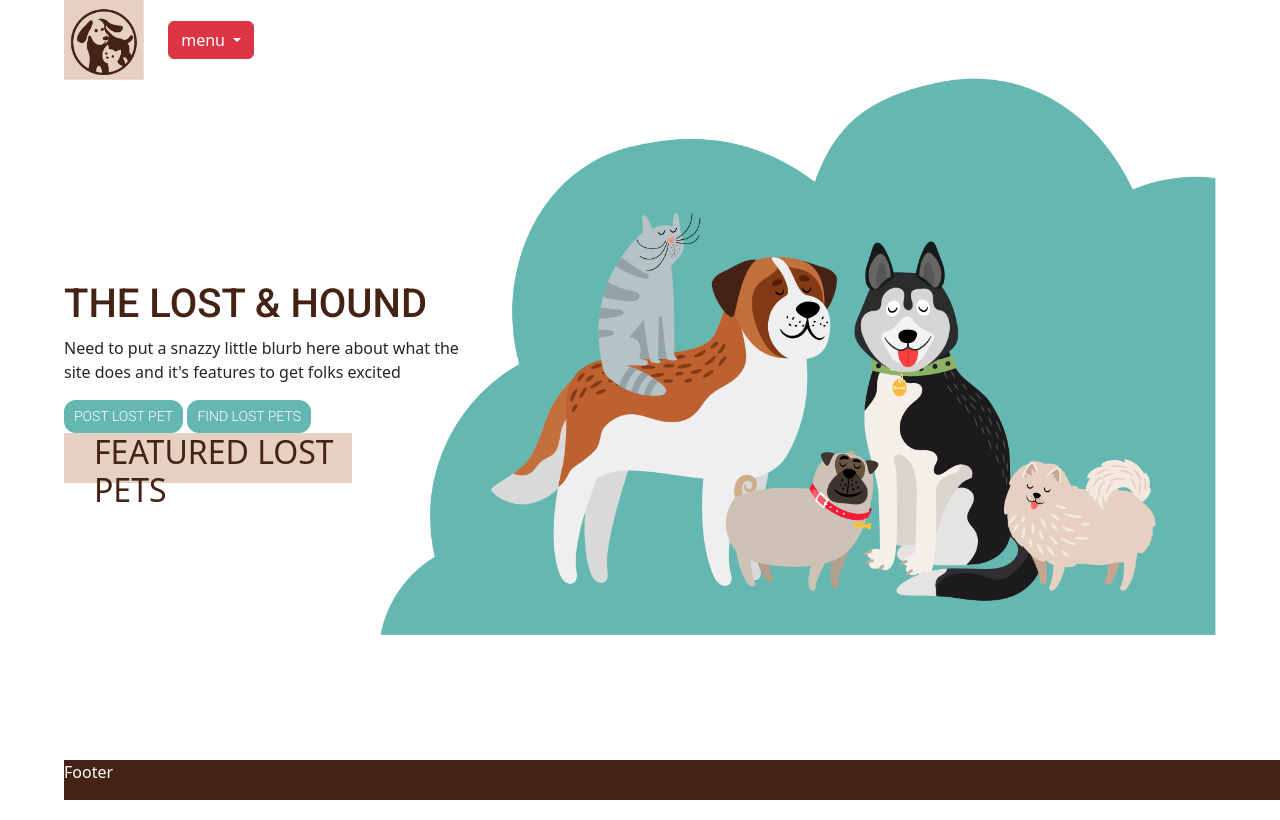
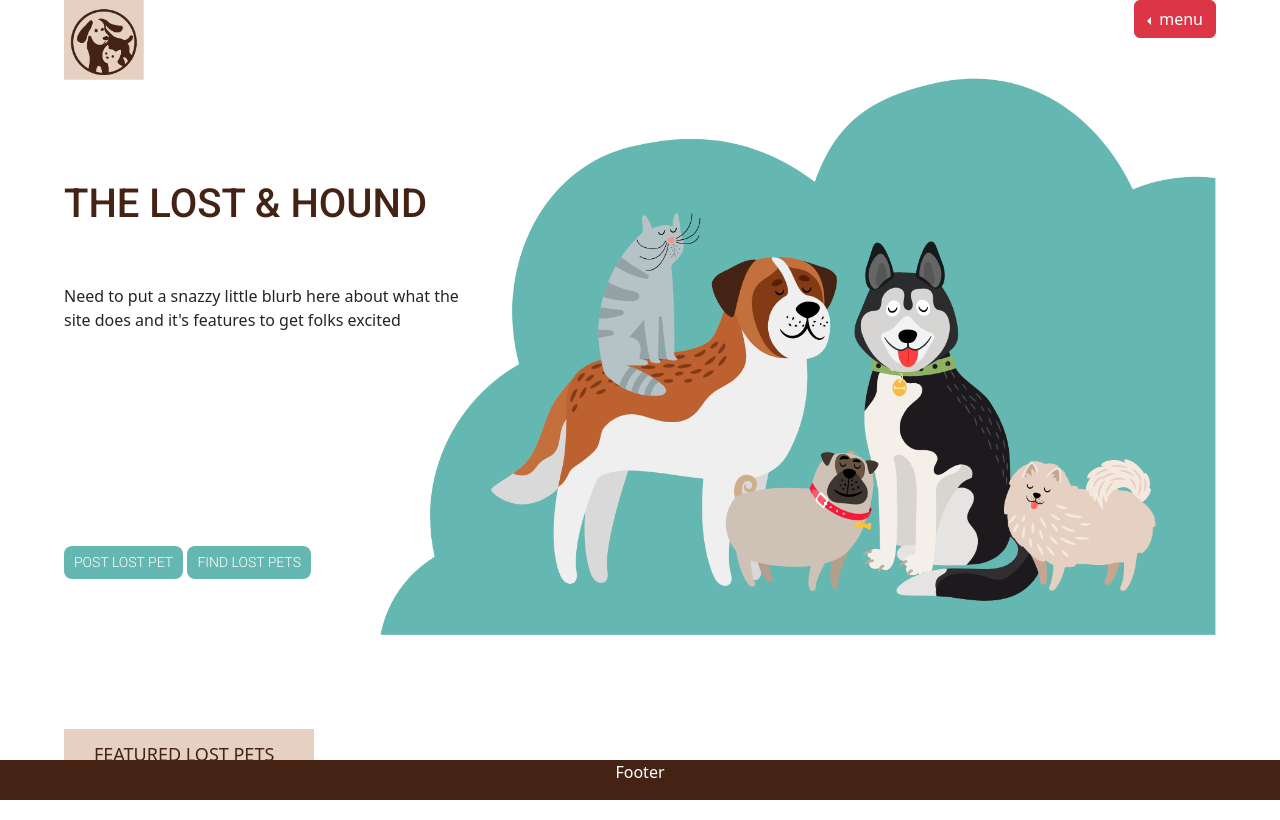
Before and after one commit to chess2022/Lost_and_Hound, a Django app: template main_app/templates/home.html in a window 1280 px wide. Run offline with Django 4.2, Linux system fonts and the light colour scheme; the template is opened without the code that fills it, so the values that code supplies are empty.

Commit message:
Adds styling to home, starts styling for index and detail

```diff
--- a/main_app/static/style.css
+++ b/main_app/static/style.css
@@ -17,7 +17,7 @@ body {
     margin: 0;
     font-family: 'Roboto', sans-serif;
     font-weight: 100;
-
+    width: 100%;
 }
 
 .main {
@@ -37,11 +37,13 @@ body {
 footer {
     position:fixed;
     bottom: 0;
-    margin: auto;
+    right: 0;
+    left: 0;
     width: 100%;
     height: 2.5rem;
     background-color: #442214;
     color: white;
+    text-align: center;
 }
 
 .pet-photo {
@@ -61,14 +63,16 @@ a {
     margin-top: 125px;
 }
 
-.page-title {
+.title_flags {
     max-width: 25%;
+    min-width: 250px;
     background-color: #E5D0C1;
     color:#442214;
     text-transform: uppercase;
     padding-left: 30px;
     height: 50px;
     line-height: 50px;
+    font-size: 18px;
 }
 
 .button-brown {
@@ -81,7 +85,7 @@ a {
     text-transform: uppercase;
     display: inline-block;
     font-size: 16px;
-    border-radius: 12px;
+    border-radius: 8px;
     font-family: 'Roboto', sans-serif;
     font-weight: 300;
 }
@@ -96,7 +100,7 @@ a {
     text-transform: uppercase;
     display: inline-block;
     font-size: 14px;
-    border-radius: 12px;
+    border-radius: 8px;
     font-family: 'Roboto', sans-serif;
     font-weight: 300;
 }
@@ -106,54 +110,22 @@ a {
 /*           NAV              */
 /******************************/
 
-ul {
-    list-style-type:none;
-    display: flex;
-    flex-direction: row;
-    align-items: center; /* aligns links vertically */
-    position: fixed;
-    top: 0;
-    /* left: 0; */
-    z-index: 9999;
-    width: 90%;
-    height: 80px;
-    margin: auto;
-    padding: 0;
-    background-color:white;
-    text-transform: uppercase;
-
-}
-
-li {
-    color:#442214;
-    font-weight: 500;
-}
-
-.nav-link {
-    padding-right: 20px;
-
-}
-
 #logo {
     flex-grow: 1;
     height: 80px;
-    margin-right: 20px;
-
+    margin-right: auto;
 }
-
-.nav {
-    width: 90%;
-    margin: auto;
-    height: 80px;
-}
-
 
 /******************************/
 /*         HOME PAGE          */
 /******************************/
 
 .home {
-    margin-top: 200px;
+    display: flex;
+    flex-direction: column;
+    margin-top: 100px;
+    height: 80vh;
+    width: 35%;
 }
 
 .home--title {
@@ -162,6 +134,48 @@ li {
     color:#442214;
 }
 
-.home--intro {
+/* .home--intro {
     width: 35%;
+} */
+
+.home--main {
+    flex: 4;
+    flex-shrink: 1;
 }
+
+.home--buttons {
+    flex: 2;
+    flex-shrink: 1;
+}
+
+.home--featured {
+    flex: 1;
+    flex-shrink: 1;
+}
+
+/******************************/
+/*         PET CARDS          */
+/******************************/
+
+.index--card {
+    display: grid;
+    grid-template-columns: repeat(auto-fill, 150px);
+    margin: 20px;
+    background-color: #65b7b1;
+}
+
+.index--box {
+    margin: 10px;
+    width: 200px;
+    height: 200px;}
+
+.index--card-photo {
+    display: block;
+    /* width: 100%;
+    height: 100%; */
+    object-fit: cover;
+}
+
+.index--card-info {
+    height: 50px;
+}
--- a/main_app/templates/about.html
+++ b/main_app/templates/about.html
@@ -1,4 +1,4 @@
-{% include 'base.html' %}
+{% include 'base2.html' %}
 {% block content %}
 
 
--- a/main_app/templates/base.html
+++ b/main_app/templates/base.html
@@ -1,4 +1,4 @@
-{% load static %}
+  {% load static %}
 <!DOCTYPE html>
 <html lang="en">
 <head>
@@ -12,15 +12,14 @@
   <link href="https://cdn.jsdelivr.net/npm/bootstrap@5.2.0/dist/css/bootstrap.min.css" rel="stylesheet" integrity="sha384-gH2yIJqKdNHPEq0n4Mqa/HGKIhSkIHeL5AyhkYV8i59U5AR6csBvApHHNl/vI1Bx" crossorigin="anonymous">
   <script src="https://cdn.jsdelivr.net/npm/bootstrap@5.2.0/dist/js/bootstrap.bundle.min.js" integrity="sha384-A3rJD856KowSb7dwlZdYEkO39Gagi7vIsF0jrRAoQmDKKtQBHUuLZ9AsSv4jD4Xa" crossorigin="anonymous"></script>
   <link rel="stylesheet" href="https://fonts.googleapis.com/icon?family=Material+Icons">
-
   <title>Lost and Hound</title>
 </head>
   <body class="main">
   <header>
     <nav id="nav">
       <a href="{% url 'home' %}"><img id="logo" src="{% static 'logo.png' %}"></a>
-      <div class="btn-group">
-        <button type="button" class="btn btn-danger dropdown-toggle" data-bs-toggle="dropdown" aria-expanded="false">
+      <div class="btn-group dropstart" style="float:right">
+        <button type="button" class="btn btn-danger dropdown-toggle" aria-expanded="false" data-bs-toggle="dropdown">
           menu
         </button>
         <ul class="dropdown-menu">
@@ -28,18 +27,21 @@
           <li><a class="dropdown-item" href="{% url 'index' %}">Lost Pets</a></li>
           {% if user.is_authenticated %}
           <li><a class="dropdown-item" href="{% url 'pets_create' %}">Post</a></li>
-          <li><hr class="dropdown-divider"></li>
+          <li class="dropdown-divider"></li>
           <li><a class="dropdown-item" href="{% url 'logout' %}">Log out</a></li>
           {% else %}
-          <li class="dropdown-item"><a href="{% url 'signup' %}">Sign Up</a></li>
-          <li class="dropdown-item"><a href="{% url 'login' %}">Log In</a></li>
+          <li class="dropdown-divider"></li>
+          <li><a class="dropdown-item" href="{% url 'signup' %}">Sign Up</a></li>
+          <li><a class="dropdown-item" href="{% url 'login' %}">Log In</a></li>
             {% endif %}
         </ul>
       </div>
     </nav>
   </header>
   <main >
+          {% block content %}
 
+          {% endblock %}
   </main>
 
   <footer>
--- a/main_app/templates/home.html
+++ b/main_app/templates/home.html
@@ -2,14 +2,20 @@
 {% block content %}
 
 <div class="home">
-    <h1 class="home--title">THE LOST & HOUND</h1>
-    <p class="home--intro">Need to put a snazzy little blurb here about what the site does and it's features to get folks excited</p>
-    <button class="button-teal">Post lost Pet</button>
-    <button class="button-teal">Find lost Pets</button>
-</div>
-<div class="featured">
-    <div class="page-title">
-        <h2>Featured Lost Pets</h2>
+    <div class="home--main">
+        <h1 class="home--title">THE LOST & HOUND</h1>
+        <br/><br/>
+        <p class="home--intro">Need to put a snazzy little blurb here about what the site does and it's features to get folks excited</p>
+    </div>
+    <div class="home--buttons">
+        <button class="button-teal">Post lost Pet</button>
+        <button class="button-teal">Find lost Pets</button>
+    </div>
+    <div class="home--featured">
+        <div class="title_flags">
+            <p style:"font-weight:bold">Featured Lost Pets</p>
+        </div>
     </div>
 </div>
+
 {% endblock %}
```
Also changed, not shown: main_app/templates/base2.html (+22 -9 lines), main_app/templates/base3.html (+23 -9 lines), main_app/templates/pets/detail.html (+4 -5 lines), main_app/templates/pets/index.html (+21 -12 lines).
